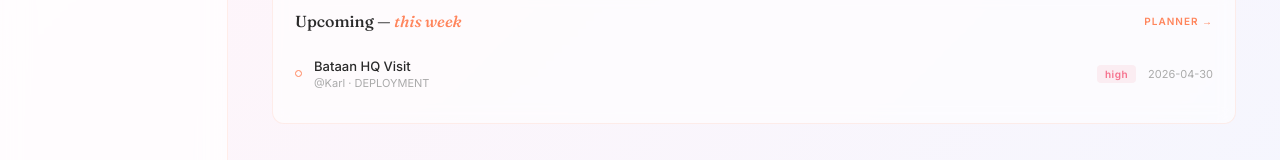
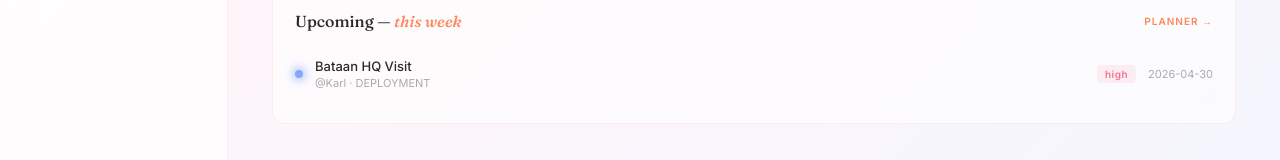
Before and after one commit to ksmntyt-max/firma-team-system, a React (Vite) app: page / in a window 1280 px wide. Shown: the part 572-732 px from the top of the page. Built offline with nearby package versions, Linux system fonts and the light colour scheme.

Commit message:
feat: glowing status dots in upcoming tasks — gray/blue/orange/green per status

```diff
--- a/src/App.jsx
+++ b/src/App.jsx
@@ -1074,7 +1074,7 @@ export default function App() {
               </div>
               {upcomingTasks.length === 0 ? <div className="empty">No upcoming tasks</div> : upcomingTasks.map(t => (
                 <div key={t.id} className="upcoming-row">
-                  <div className="upcoming-dot" />
+                  <div className={`upcoming-dot upcoming-dot--${t.status}`} />
                   <div className="upcoming-info">
                     <div className="upcoming-task-title">{t.title}</div>
                     <div className="upcoming-task-meta">{t.assignee} · {t.category}</div>
--- a/src/index.css
+++ b/src/index.css
@@ -108,7 +108,11 @@ body{background:linear-gradient(135deg,#fef9f5 0%,#fef5fa 35%,#f5f6fe 100%);font
 .dash-upcoming-title em{font-style:italic;color:#FF855C}
 .upcoming-row{display:flex;align-items:center;gap:12px;padding:11px 0;border-bottom:1px solid rgba(255,133,92,0.08)}
 .upcoming-row:last-child{border-bottom:none}
-.upcoming-dot{width:7px;height:7px;border-radius:50%;border:1.5px solid #FF855C;flex-shrink:0}
+.upcoming-dot{width:8px;height:8px;border-radius:50%;flex-shrink:0;transition:box-shadow 0.3s}
+.upcoming-dot--backlog{background:#aaa;box-shadow:0 0 6px 2px rgba(170,170,170,0.5)}
+.upcoming-dot--inprogress{background:#84A7F7;box-shadow:0 0 8px 3px rgba(132,167,247,0.6)}
+.upcoming-dot--review{background:#FF855C;box-shadow:0 0 8px 3px rgba(255,133,92,0.6)}
+.upcoming-dot--done{background:#5CB85C;box-shadow:0 0 8px 3px rgba(92,184,92,0.6)}
 .upcoming-info{flex:1;min-width:0}
 .upcoming-task-title{font-family:'Inter',sans-serif;font-size:13px;color:#2a2a2a;font-weight:500;white-space:nowrap;overflow:hidden;text-overflow:ellipsis}
 .upcoming-task-meta{font-family:'Inter',sans-serif;font-size:11px;color:#aaa;margin-top:2px}
```
